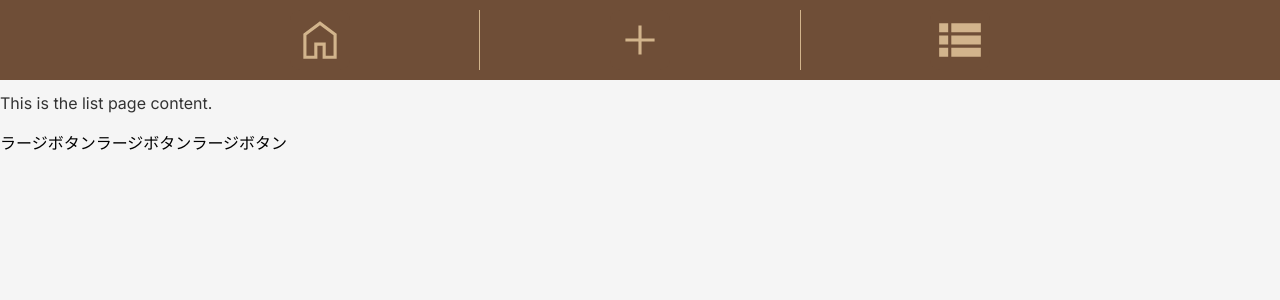
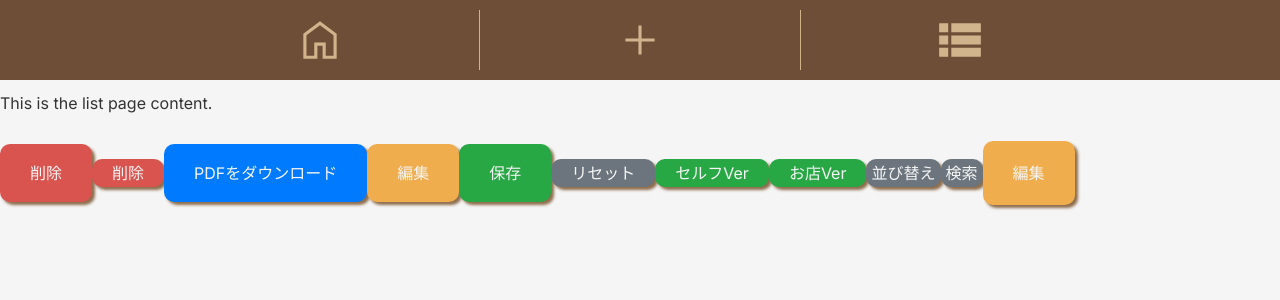
Before and after one commit to akiran1sei/coffee-note_web, a Next.js app: page /pages/list in a window 1280 px wide. Shown: the top 300 px of the page. Built offline with nearby package versions, Linux system fonts and the light colour scheme.

Commit message:
mainButton作成

```diff
--- a/app/components/buttons/page.tsx
+++ b/app/components/buttons/page.tsx
@@ -54,42 +54,90 @@ export const LinkIconButton: React.FC<IconButtonType> = ({ value }) => {
 interface MainButtonType {
   sizeValue: string;
   textValue: string;
+  buttonColor: string;
 }
+// --color-danger → .btn-danger: 「削除」などの危険な操作に。
+// --color-main → .btn-main: 「PDFをダウンロード」など、最も主要なアクションに。
+// --color-warning → .btn-warning: 「編集」など、注意を促すアクションに。
+// --color-success → .btn-success: 「保存」など、成功を表すアクションに。
+// --color-secondary → .btn-secondary: 「リセット」「検索」「並び替え」など、控えめなサブアクションに。
+//  例： <MainButton sizeValue="large" textValue="編集" buttonColor="btn-warning"/>
 export const MainButton: React.FC<MainButtonType> = ({
   sizeValue,
   textValue,
+  buttonColor,
 }) => {
   if (sizeValue === "large") {
     return (
-      <button type="button">
-        <span className="buttonText">{textValue}</span>
+      <button
+        type="button"
+        className={`${styles.mainButton} ${styles.buttonShadow} ${styles.largeButton} ${styles[buttonColor]}`}
+      >
+        <span className={styles.buttonText}>{textValue}</span>
       </button>
     );
   } else if (sizeValue === "middle") {
-  } else if (sizeValue === "small") return <button>{textValue}</button>;
+    return (
+      <button
+        type="button"
+        className={`${styles.mainButton} ${styles.buttonShadow} ${styles.middleButton} ${styles[buttonColor]}`}
+      >
+        <span className={styles.buttonText}>{textValue}</span>
+      </button>
+    );
+  } else if (sizeValue === "small") {
+    return (
+      <button
+        type="button"
+        className={`${styles.mainButton} ${styles.buttonShadow} ${styles.smallButton} ${styles[buttonColor]}`}
+      >
+        <span className={styles.buttonText}>{textValue}</span>
+      </button>
+    );
+  }
 };
 
 interface MainLinkButtonType {
   sizeValue: string;
   textValue: string;
   urlValue: string;
+  buttonColor: string;
 }
 export const MainLinkButton: React.FC<MainLinkButtonType> = ({
   sizeValue,
   textValue,
   urlValue,
+  buttonColor,
 }) => {
   if (sizeValue === "large") {
-    <Link href={`${urlValue}`} passHref>
-      <a className="updateButton">
-        <span className="buttonText">{textValue}</span>
-      </a>
-    </Link>;
+    return (
+      <Link
+        href={`${urlValue}`}
+        className={`${styles.mainButton} ${styles.buttonShadow} ${styles.largeButton} ${styles[buttonColor]}`}
+        passHref
+      >
+        <span className={styles.buttonText}>{textValue}</span>
+      </Link>
+    );
   } else if (sizeValue === "middle") {
-  } else if (sizeValue === "small") return <button>{textValue}</button>;
+    return (
+      <Link
+        href={`${urlValue}`}
+        className={`${styles.mainButton} ${styles.buttonShadow} ${styles.middleButton} ${styles[buttonColor]}`}
+        passHref
+      >
+        <span className={styles.buttonText}>{textValue}</span>
+      </Link>
+    );
+  } else if (sizeValue === "small") {
+    return (
+      <Link
+        href={`${urlValue}`}
+        className={`${styles.mainButton} ${styles.buttonShadow} ${styles.smallButton} ${styles[buttonColor]}`}
+        passHref
+      >
+        <span className={styles.buttonText}>{textValue}</span>
+      </Link>
+    );
+  }
 };
-
-export const SearchButton = () => {};
-export const SortButton = () => {};
-export const SubmitButton = () => {};
-export const DeleteButton = () => {};
--- a/app/pages/list/page.tsx
+++ b/app/pages/list/page.tsx
@@ -1,14 +1,65 @@
-import { MainButton } from "@/app/components/buttons/page";
+import { MainButton, MainLinkButton } from "@/app/components/buttons/page";
 
 const ListPage = () => {
+  const value = `/list`;
   return (
     <div>
       <h1>List Page</h1>
       <p>This is the list page content.</p>
       {/* 他のコンテンツやコンポーネントをここに追加 */}
-      <MainButton sizeValue="large" textValue="ラージボタン" />
-      <MainButton sizeValue="large" textValue="ラージボタン" />
-      <MainButton sizeValue="large" textValue="ラージボタン" />
+      <MainButton sizeValue="large" textValue="削除" buttonColor="btn-danger" />
+      <MainButton
+        sizeValue="middle"
+        textValue="削除"
+        buttonColor="btn-danger"
+      />
+      <MainButton
+        sizeValue="large"
+        textValue="PDFをダウンロード"
+        buttonColor="btn-main"
+      />
+      <MainButton
+        sizeValue="large"
+        textValue="編集"
+        buttonColor="btn-warning"
+      />
+      <MainButton
+        sizeValue="large"
+        textValue="保存"
+        buttonColor="btn-success"
+      />
+      <MainButton
+        sizeValue="middle"
+        textValue="リセット"
+        buttonColor="btn-secondary"
+      />
+      <MainButton
+        sizeValue="middle"
+        textValue="セルフVer"
+        buttonColor="btn-success"
+      />
+      <MainButton
+        sizeValue="middle"
+        textValue="お店Ver"
+        buttonColor="btn-success"
+      />
+      <MainButton
+        sizeValue="small"
+        textValue="並び替え"
+        buttonColor="btn-secondary"
+      />
+      <MainButton
+        sizeValue="small"
+        textValue="検索"
+        buttonColor="btn-secondary"
+      />
+
+      <MainLinkButton
+        sizeValue="large"
+        textValue="編集"
+        buttonColor="btn-warning"
+        urlValue={`/pages/${value}`}
+      />
     </div>
   );
 };
```
